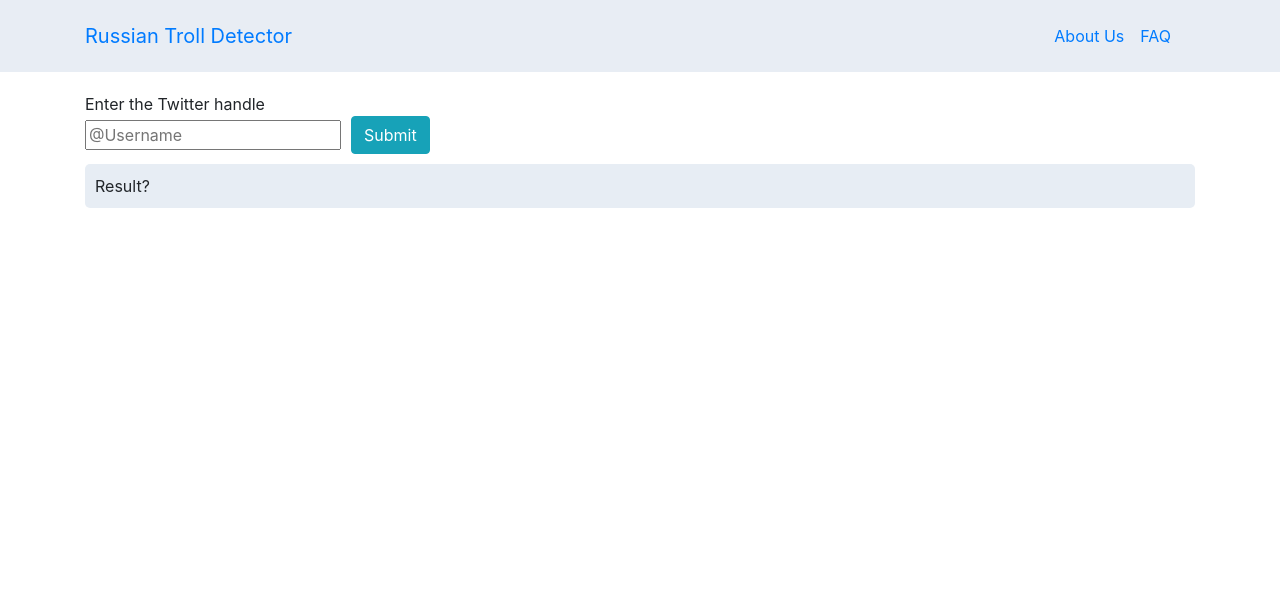
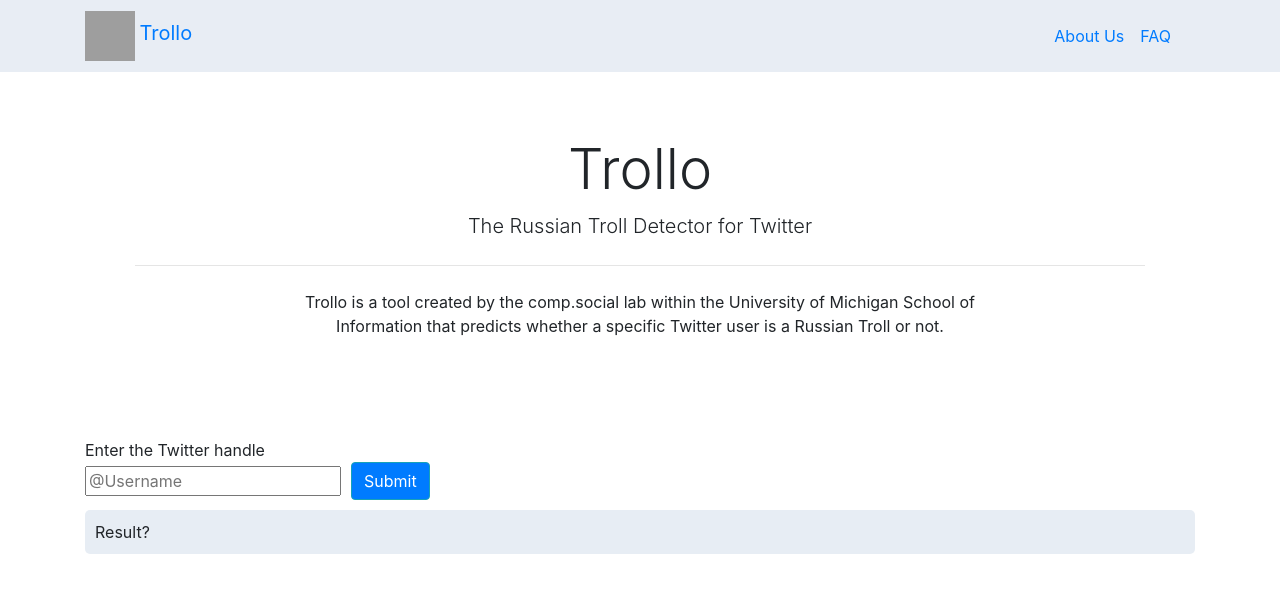
Before and after one commit to tdenby/russian-troll-detector, a Django app: page / in a window 1280 px wide. Shown: the top 593 px of the page. Run offline with Django 3.2, Linux system fonts and the light colour scheme; some libraries are stand-ins or nearby versions; grey boxes are pictures that could not be loaded.

Commit message:
Added a umich logo and changed some colors

```diff
--- a/russian_troll_detector/website/templates/website/index.html
+++ b/russian_troll_detector/website/templates/website/index.html
@@ -13,7 +13,8 @@
 <nav class="navbar navbar-expand-lg" id="navbar">
   <div class="container">
     <div class="navbar-header">
-      <a class="navbar-brand" href="">Russian Troll Detector</a>
+      <img src="https://upload.wikimedia.org/wikipedia/commons/f/fb/Michigan_Wolverines_logo.svg" alt="Michigan Logo" style="width:50px;height:50px;">
+      <a class="navbar-brand" href="">  Trollo</a>
     </div>
     <div class="navbar">
         <ul class="nav navbar-nav navbar-left">
@@ -28,6 +29,18 @@
   </div>
 </nav>
 
+<div class="jumbotron" style="background: transparent; text-align: center; margin: auto;" >
+  <!--<img src="https://upload.wikimedia.org/wikipedia/commons/3/3b/Michigan_Wolverines_Logo.svg"
+  style="position: absolute; left: 300px;"></img>-->
+    <h1 class="display-4">Trollo</h1>
+    <p class="lead">The Russian Troll Detector for Twitter</p>
+    <hr class="my-4" style="width:83%;">
+    <p style="box-sizing: border-box; width: 690px; margin-left: auto; margin-right: auto;">Trollo is a
+      tool created by the comp.social lab within the University of Michigan School of Information
+      that predicts whether a specific Twitter user is a Russian Troll or not.
+    </p>
+  </div>
+
 <div class="container fluid" id="main-container">
   <section id="enter-handle">
       Enter the Twitter handle<br>
@@ -35,7 +48,7 @@
      <form class="form-inline" id = 'username-form'>
           <input type="text" id="username" placeholder="@Username"><br>
           <!--Need to put type to button in order to prevent from refreshing-->
-          <button class="btn btn-info" type="button" id="submitUsername">Submit</button>
+          <button class="btn btn-info" type="button" id="submitUsername" style="background-color:#007bff;">Submit</button>
      </form>
 
       <div id="result">
```
